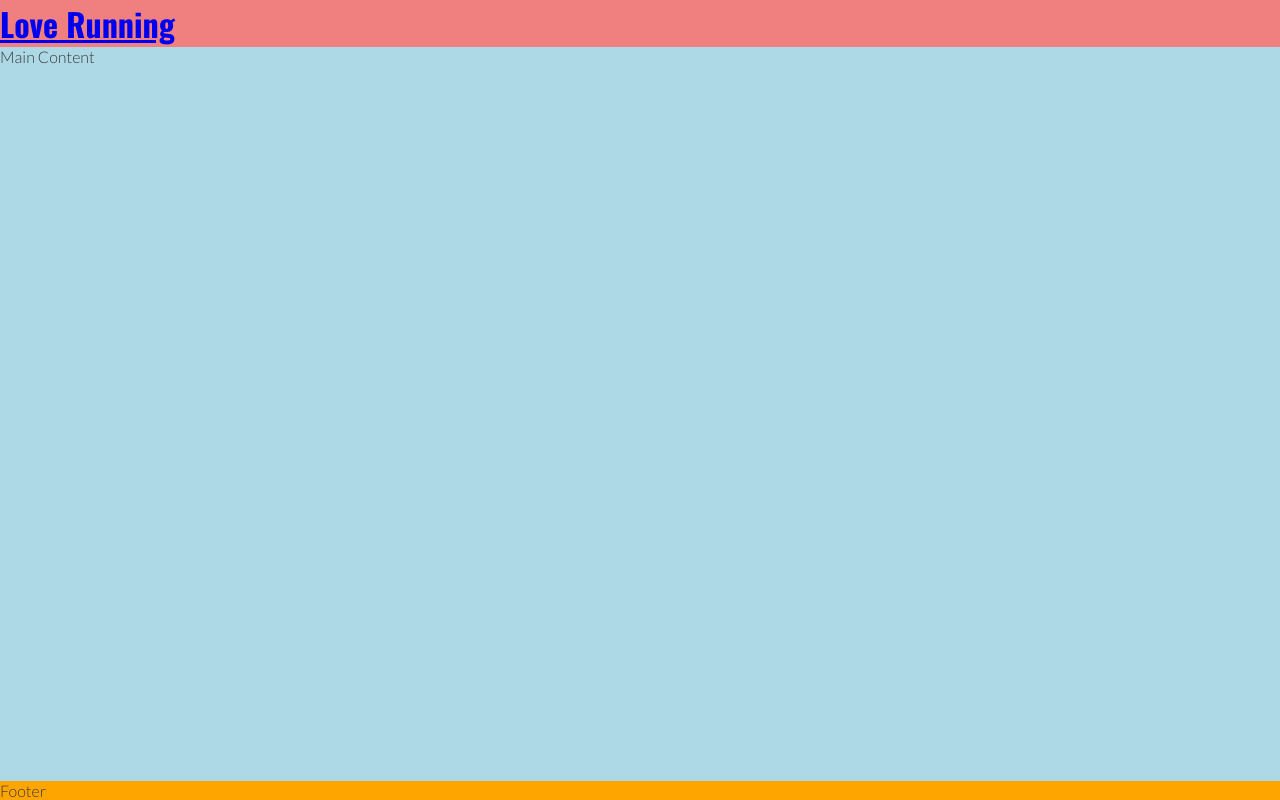
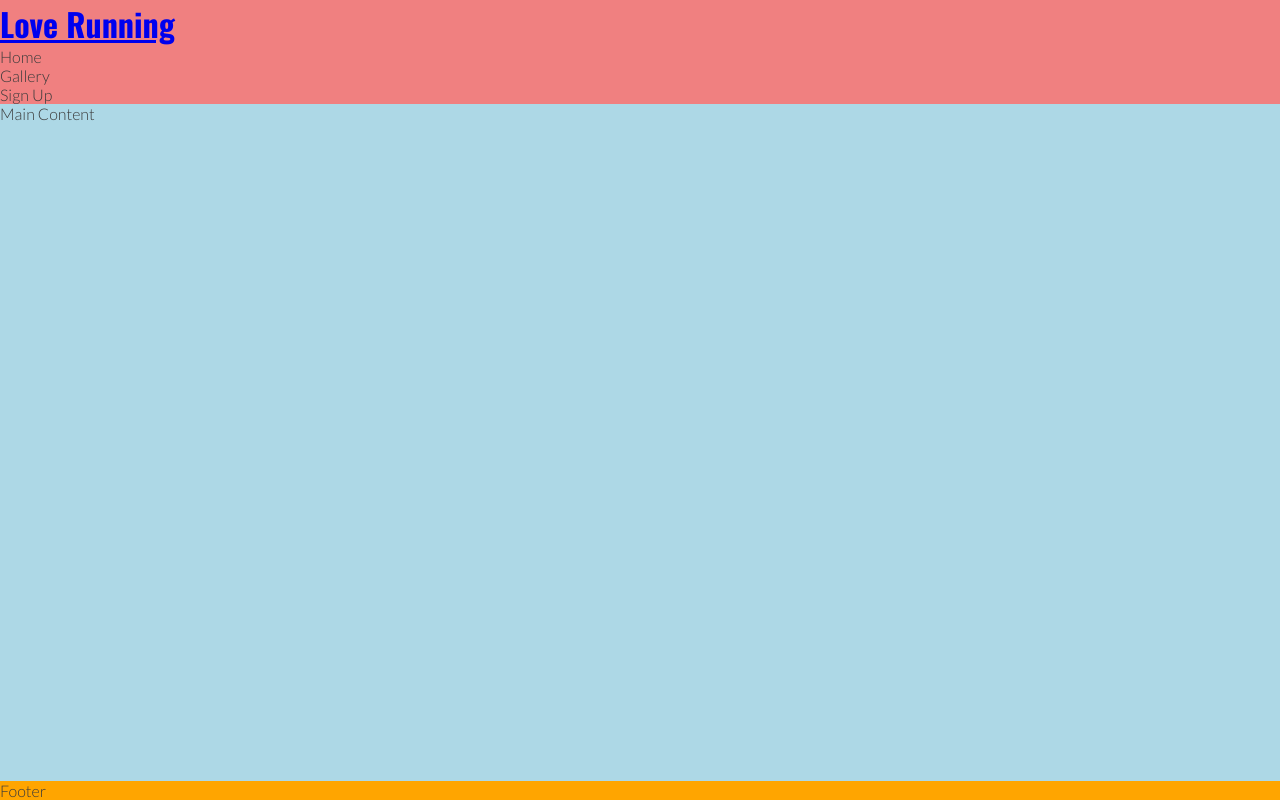
Before and after one commit to Philgck/pk-love-running, a plain HTML site: page index.html in a window 1280 px wide. Drawn offline with nearby package versions, Linux system fonts and the light colour scheme.

Commit message:
add: navigation section

```diff
--- a/index.html
+++ b/index.html
@@ -27,6 +27,12 @@
         <a href="index.html">
             <h1 id="logo">Love Running</h1>
         </a>
+        <nav>
+            <ul>
+                <li>Home</li>
+                <li>Gallery</li>
+                <li>Sign Up</li>
+            </ul></nav>
     </header>
     <!-- Main content-->
     <main>Main Content</main>
```
